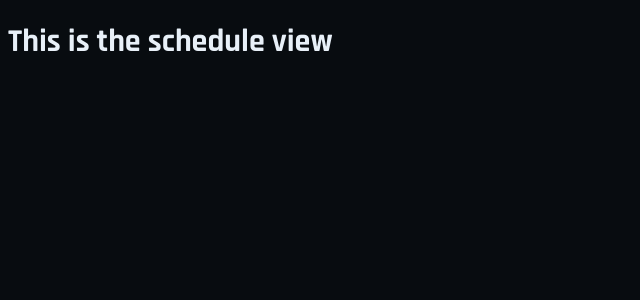
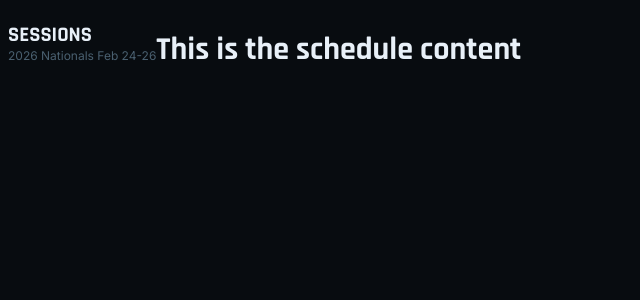
Before and after one commit to kbongco/meet-lifting-track, a Next.js app: page /schedule in a window 1280 px wide. Shown: the top 300 px of the page, without its empty margins (0-640 px from the left). Built offline with nearby package versions, Linux system fonts and the light colour scheme.

Commit message:
schedule view structure completed

```diff
--- a/Components/AppShell/AppShell.scss
+++ b/Components/AppShell/AppShell.scss
@@ -1,13 +1,23 @@
-.chbi-lifting-app-shell {
+// @import "../../../app/styles/globals.scss";
+// @import "../../../app/styles/variables.scss";
+
+@import '../../app/styles/globals.scss';
+@import '../../app/styles/variables.scss';
+.chbi-lifting-schedule {
   display: flex;
-  flex-direction: column;
-  height: 100vh;
-  overflow: hidden;
-  padding-left: 8px;
-  padding-right: 8px;
+  height: 100%;        // ← fill the app shell container
+  overflow: hidden;    // ← prevent outer scroll
 
-  .chbi-lifting-app-shell-container{
+  .chbi-lifting-sidebar {
+    width: 280px;
+    flex-shrink: 0;
+    overflow-y: auto;  // ← sidebar scrolls independently
+    border-right: 1px solid $color-border;
+  }
+
+  .chbi-lifting-schedule-content {
     flex: 1;
-    overflow-y: auto;
+    overflow-y: auto;  // ← content scrolls independently
+    padding: 20px;
   }
 }
--- /dev/null
+++ b/app/schedule/ScheduleContent/ScheduleContent.tsx
@@ -0,0 +1,7 @@
+export default function ScheduleContent() {
+  return (
+    <>
+      <h1>This is the schedule content</h1>
+    </>
+  )
+}
--- /dev/null
+++ b/app/schedule/ScheduleSideBar/ScheduleSideBar.scss
@@ -0,0 +1,15 @@
+@import '../../styles/globals.scss';
+@import '../../styles/variables.scss';
+.chbi-lifting-sidebar {
+  .chbi-lifting-sidebar-header {
+    text-transform: uppercase;
+    font-size: 1.3rem;
+    margin-bottom: 0;
+  }
+
+  .chbi-lifting-sidebar-subtext {
+    font-size: 0.75rem;
+    color: $color-text-muted;
+    margin-top: 0;
+  }
+}
--- /dev/null
+++ b/app/schedule/ScheduleSideBar/ScheduleSideBar.tsx
@@ -0,0 +1,10 @@
+import './ScheduleSideBar.scss';
+
+export default function ScheduleSideBar() {
+  return (
+    <div className='chbi-lifting-sidebar'>
+      <h1 className='chbi-lifting-sidebar-header'>Sessions</h1>
+      <p className='chbi-lifting-sidebar-subtext'>2026 Nationals Feb 24-26</p>
+    </div>
+  )
+}
--- a/app/schedule/page.tsx
+++ b/app/schedule/page.tsx
@@ -1,7 +1,16 @@
+import ScheduleContent from "./ScheduleContent/ScheduleContent"
+import ScheduleSideBar from "./ScheduleSideBar/ScheduleSideBar"
+import './schedule.scss'
 export default function ScheduleView() {
   return (
-    <>
-      <h1>This is the schedule view</h1>
-    </>
+    <div className='chbi-lifting-schedule'>
+      <div className='chbi-lifting-sidebar'>
+        <ScheduleSideBar />
+        </div>
+      <div className='chbi-lifting-schedule-content'>
+        <ScheduleContent/>
+      </div>
+      {/* <h1>This is the schedule view</h1> */}
+    </div>
 )
 }
--- /dev/null
+++ b/app/schedule/schedule.scss
@@ -0,0 +1,7 @@
+.chbi-lifting-schedule {
+  display: flex;
+  grid-template-columns: 250px 1fr;
+  height: 100vh;
+
+
+}
```
Also changed, not shown: app/schedule/ScheduleContent/ScheduleContent.scss (added).
